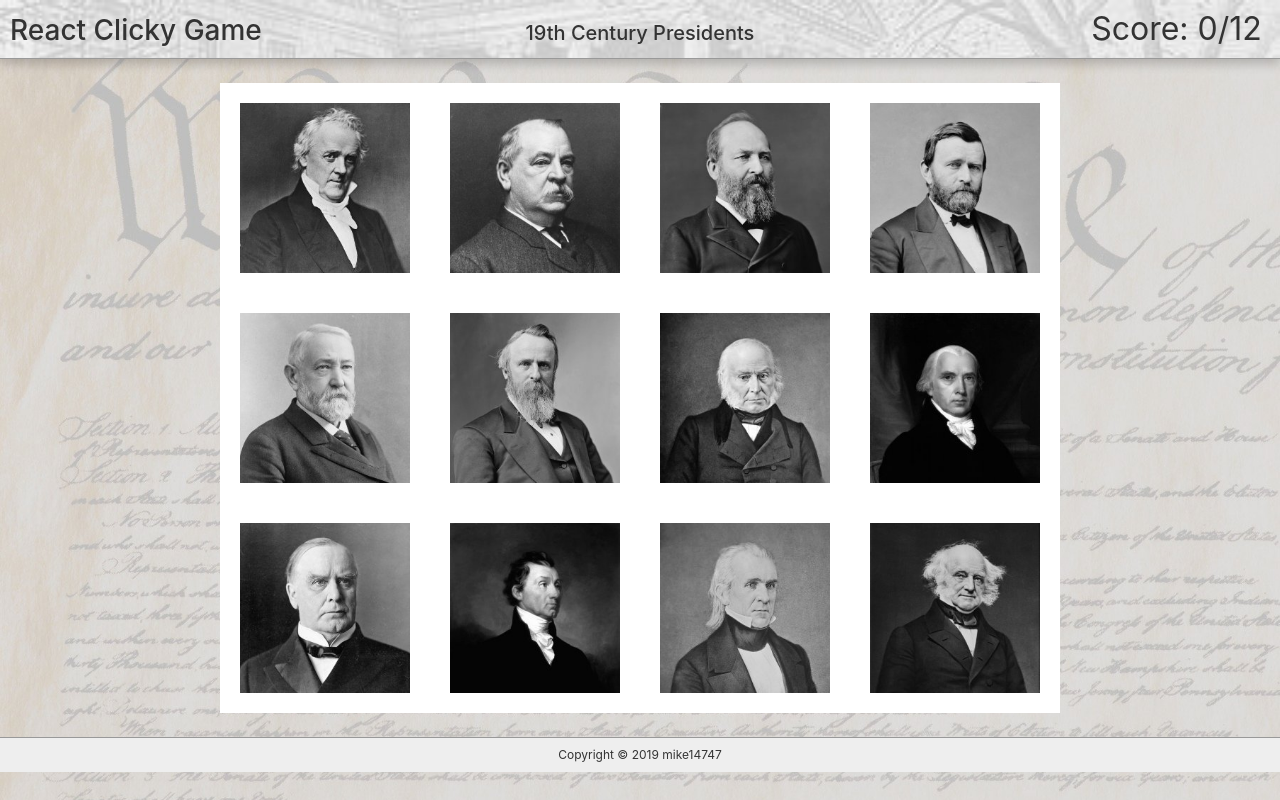
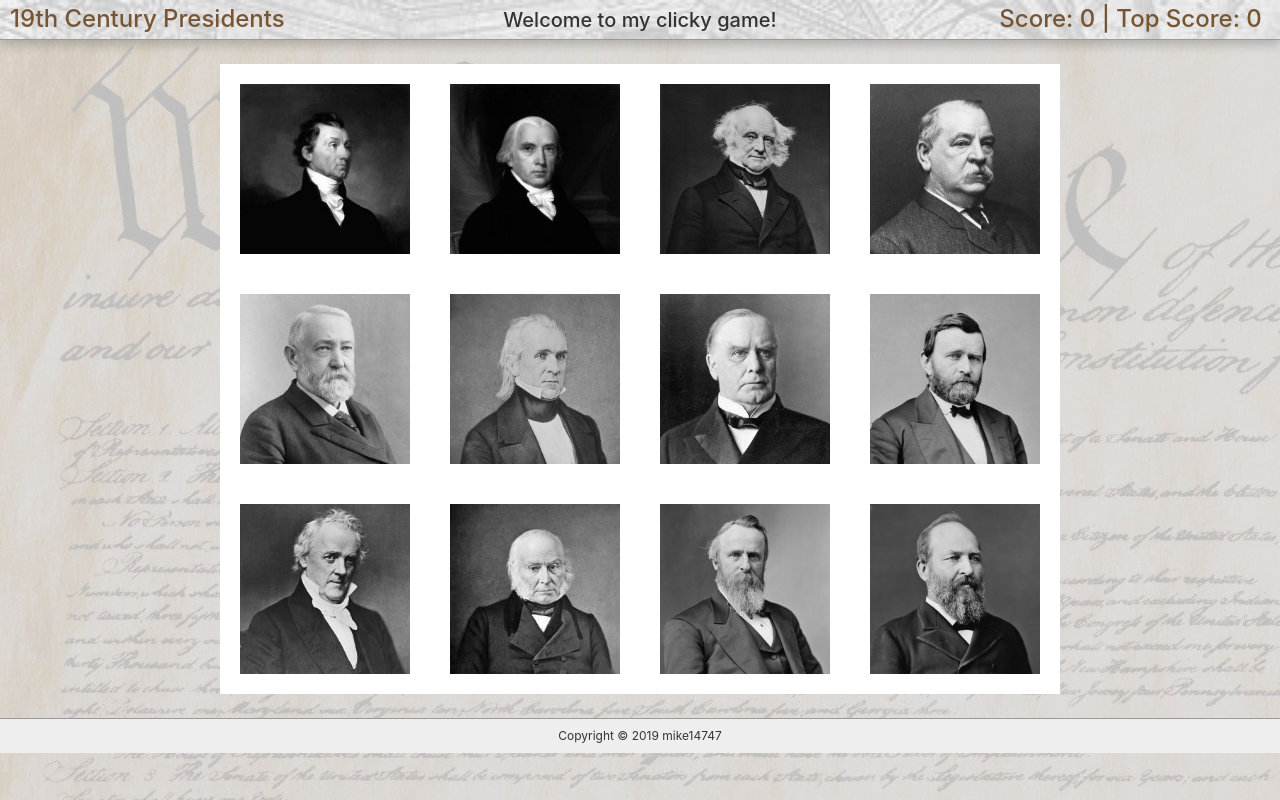
Before and after one commit to mike14747/react-clicky-game, a React (Create React App) app: page / in a window 1280 px wide. Built offline with nearby package versions, Linux system fonts and the light colour scheme.

Commit message:
mostly working, but still needs instructions component and readme finished

```diff
--- a/src/App.js
+++ b/src/App.js
@@ -1,24 +1,86 @@
-import React from 'react';
-import Header from './components/header';
+import React, { Component } from 'react';
+import Header from './components/Header/header';
 import Footer from './components/footer';
-import Pic from './components/pic';
+import Pic from './components/Pic/pic';
 import pics from './pics.json';
 import './appStyles.css';
 
+export default class App extends Component {
+    state = {
+        score: 0,
+        topScore: 0,
+        message: "Welcome to my clicky game!",
+        pics
+    };
 
+    shuffleArray = array => {
+        for (let i = array.length - 1; i > 0; i--) {
+            const j = Math.floor(Math.random() * (i + 1));
+            [array[i], array[j]] = [array[j], array[i]];
+        }
+        return array;
+    };
 
-function App() {
+    incrementScore = () => {
+        this.setState({ score: this.state.score + 1 }, () => {
+            if (this.state.score === 12) {
+                this.setState({ message: "You've won the Game!" }, () => {
+                    this.restartGame();
+                });
+            } else {
+                this.setState({ message: "Correct Guess!" });
+            }
+            if (this.state.score > this.state.topScore) {
+                this.setState({ topScore: this.state.score });
+            }
+        });
+    };
+
+    picClicked = id => {
+        const currentPics = this.state.pics;
+        const justClicked = currentPics.filter(pic => pic.id === id);
+        if (justClicked[0].clicked) {
+            this.badClick();
+        } else {
+            this.markClicked(id);
+        }
+    };
+
+    markClicked = id => {
+        this.incrementScore();
+        const index = this.state.pics.findIndex(currentPic => currentPic.id === id);
+        const newPics = [...this.state.pics]
+        newPics[index].clicked = true;
+        this.setState({ pics: newPics });
+    };
+
+    restartGame = () => {
+        this.setState({ score: 0 });
+        const resetPics = this.state.pics.map(pic => {
+            const tempPic = pic;
+            tempPic.clicked = false;
+            return tempPic;
+        })
+        this.setState({ pics: resetPics });
+    };
+
+    badClick = () => {
+        this.setState({ message: "Incorrect Guess!" }, () => {
+            this.restartGame();
+        });
+    };
+
+    render() {
         return (
             <div>
-            <Header></Header>
+                <Header message={this.state.message} score={this.state.score} topScore={this.state.topScore} />
                 <div className="d-flex flex-wrap justify-content-center mx-auto picContainer">
-                {pics.map(pic => (
-                    <Pic key={pic.id} image={pic.imageName} />
+                    {this.shuffleArray(pics).map(pic => (
+                        <Pic key={pic.id} id={pic.id} image={pic.imageName} alt={pic.name} picClicked={this.picClicked} />
                     ))}
                 </div>
-            <Footer></Footer>
+                <Footer />
             </div>
         );
     }
-
-export default App;
+}
--- /dev/null
+++ b/src/components/Header/header.js
@@ -0,0 +1,15 @@
+import React from 'react';
+import Counter from '../counter';
+import './headerStyles.css';
+
+export default function Header(props) {
+    return (
+        <nav className="mb-4 sticky-top navStyles">
+            <ul className="d-block m-0 p-0">
+                <li className="h4 brandAlign liStyles">19th Century Presidents</li>
+                <li className="h5 text-center liStyles">{props.message}</li>
+                <li className="h4 counterAlign liStyles"><Counter score={props.score} topScore={props.topScore} /></li>
+            </ul>
+        </nav>
+    );
+}
--- /dev/null
+++ b/src/components/Header/headerStyles.css
@@ -0,0 +1,55 @@
+.navStyles {
+    background-image: url('./white-house.jpg');
+    background-size: cover;
+    background-color: #eeeeee;
+    color: #333333;
+    border-bottom: 1px solid #999999;
+    box-shadow: 0 5px 10px rgba(0,0,0,.20);
+}
+
+.brandAlign {
+    color: #775533;
+    text-align: left;
+}
+
+.counterAlign {
+    color: #775533;
+    text-align: right;
+}
+
+.liStyles {
+    display: inline-block;
+    padding: 5px 10px;
+    margin: 0;
+    width: 33.33%;
+}
+
+@media (max-width: 839.98px) {
+    .h4 {
+      font-size: 1.20rem;
+    }
+    .h5 {
+        font-size: 1rem;
+    }
+}
+
+@media (max-width: 629.98px) {
+    .h4 {
+        font-size: 1.50rem;
+    }
+    .h5 {
+        font-size: 1.25rem;
+    }
+    .brandAlign {
+        text-align: center;
+    }
+    .counterAlign {
+        text-align: center;
+    }
+    .liStyles {
+        display: inline-block;
+        padding: 5px 10px;
+        margin: 0;
+        width: 100%;
+    }
+}
--- /dev/null
+++ b/src/components/Pic/pic.js
@@ -0,0 +1,10 @@
+import React from 'react';
+import './picStyles.css';
+
+export default function Pic(props) {
+    return (
+        <div className="myCol imgDiv">
+            <img className="imgStyles" alt={props.alt} title={props.alt} src={props.image} onClick={() => props.picClicked(props.id)} />
+        </div>
+    );
+}
--- a/src/components/counter.js
+++ b/src/components/counter.js
@@ -1,25 +1,9 @@
-import React, { Component } from 'react';
+import React from 'react';
 
-class Counter extends Component {
-    state = {
-        count: 0
-    };
-
-    styles = {
-        fontSize: "32px"
-    };
-
-    handleIncrement = () => {
-        this.setState({ count: this.state.count + 1 });
-    };
-
-    render() {
-        return (
-            <div style={ this.styles } className="px-2">
-                Score: {this.state.count}/12
-            </div>
-        );
-    }
+export default function counter(props) {
+    return (
+        <div className="px-2">
+            Score: {props.score} | Top Score: {props.topScore}
+        </div>
+    );
 }
-
-export default Counter;
--- a/src/components/footer.js
+++ b/src/components/footer.js
@@ -1,21 +1,16 @@
-import React, { Component } from 'react';
+import React from 'react';
 
-class Header extends Component {
-    styles = {
-        // styles in here need to be in camel case notation instead of using dashes
+export default function Footer() {
+    const styles = {
         backgroundColor: "#eeeeee",
         borderTop: "1px solid #999999",
         color: "#333333",
         fontSize: "12px"
     };
 
-    render() {
-        return (
-            <footer style={ this.styles } className="d-flex align-items-center justify-content-center p-2 mt-4">
-                Copyright &#169; 2019 mike14747
+    return (
+        <footer style={styles} className="d-flex align-items-center justify-content-center p-2 mt-4">
+            Copyright &#169; 2019 mike14747
             </footer>
-        );
-    }
+    );
 }
-
-export default Header;
--- a/src/components/header.js
+++ /dev/null
@@ -1,34 +0,0 @@
-import React, { Component } from 'react';
-import Counter from './counter';
-
-class Header extends Component {
-    navStyles = {
-        backgroundImage: "url('images/white-house.jpg')",
-        backgroundSize: "cover",
-        backgroundColor: "#eeeeee",
-        color: "#333333",
-        borderBottom: "1px solid #999999",
-        boxShadow: "0 5px 10px rgba(0,0,0,.20)"
-    };
-
-    liStyles = {
-        display: "inline-block",
-        padding: "5px 10px",
-        margin: 0,
-        width: "33.33%"
-    };
-
-    render() {
-        return (
-            <nav style={this.navStyles} className="mb-4 sticky-top">
-                <ul className="d-block m-0 p-0">
-                    <li style={this.liStyles} className="h3 text-left">React Clicky Game</li>
-                    <li style={this.liStyles} className="h5 text-center">19th Century Presidents</li>
-                    <li style={this.liStyles} className="text-right"><Counter></Counter></li>
-                </ul>
-            </nav>
-        );
-    }
-}
-
-export default Header;
--- a/src/components/pic.js
+++ /dev/null
@@ -1,27 +0,0 @@
-import React, { Component } from 'react';
-import './picStyles.css';
-
-class Pic extends Component {
-    constructor(props) {
-        super(props);
-        console.log("");
-    }
-
-    state = {
-        hasBeenClicked: false
-    };
-
-    picClicked() {
-        this.setState({ hasBeenClicked: true });
-    }
-
-    render() {
-        return (
-            <div className="myCol imgDiv">
-                <img className="imgStyles" alt="President" src={this.props.image} onClick={() => this.picClicked()} />
-            </div>
-        );
-    }
-}
-
-export default Pic;
--- a/src/pics.json
+++ b/src/pics.json
@@ -1,50 +1,74 @@
 [
     {
         "id": 1,
-        "imageName": "images/Buchanan.jpg"
+        "name": "Buchanon",
+        "imageName": "images/Buchanan.jpg",
+        "clicked": false
     },
     {
         "id": 2,
-        "imageName": "images/Cleveland.jpg"
+        "name": "Cleveland",
+        "imageName": "images/Cleveland.jpg",
+        "clicked": false
     },
     {
         "id": 3,
-        "imageName": "images/Garfield.jpg"
+        "name": "Garfield",
+        "imageName": "images/Garfield.jpg",
+        "clicked": false
     },
     {
         "id": 4,
-        "imageName": "images/Grant.jpg"
+        "name": "Grant",
+        "imageName": "images/Grant.jpg",
+        "clicked": false
     },
     {
         "id": 5,
-        "imageName": "images/Harrison.jpg"
+        "name": "Harrison",
+        "imageName": "images/Harrison.jpg",
+        "clicked": false
     },
     {
         "id": 6,
-        "imageName": "images/Hayes.jpg"
+        "name": "Hayes",
+        "imageName": "images/Hayes.jpg",
+        "clicked": false
     },
     {
         "id":7,
-        "imageName": "images/JQA.jpg"
+        "name": "Adams",
+        "imageName": "images/JQA.jpg",
+        "clicked": false
     },
     {
         "id": 8,
-        "imageName": "images/Madison.jpg"
+        "name": "Madison",
+        "imageName": "images/Madison.jpg",
+        "clicked": false
     },
     {
         "id": 9,
-        "imageName": "images/Mckinley.jpg"
+        "name": "McKinley",
+        "imageName": "images/Mckinley.jpg",
+        "clicked": false
     },
     {
         "id": 10,
-        "imageName": "images/Monroe.jpg"
+        "name": "Monroe",
+        "imageName": "images/Monroe.jpg",
+        "clicked": false
     },
     {
         "id": 11,
-        "imageName": "images/Polk.jpg"
+        "name": "Polk",
+        "imageName": "images/Polk.jpg",
+        "clicked": false
     },
     {
         "id": 12,
-        "imageName": "images/Van_Buren.jpg"
+        "name": "Van Buren",
+        "imageName": "images/Van_Buren.jpg",
+        "clicked": false
     }
 ]
```
Also changed, not shown: src/components/game.js (deleted, +0 -15 lines), src/components/Header/white-house.jpg (renamed from public/images/white-house.jpg), src/components/Pic/picStyles.css (renamed from src/components/picStyles.css), src/index.js (line endings or trailing spaces), 1 other file (tests, documents, lock files or other folders). Lines whose indentation alone changed are shown as unchanged.
